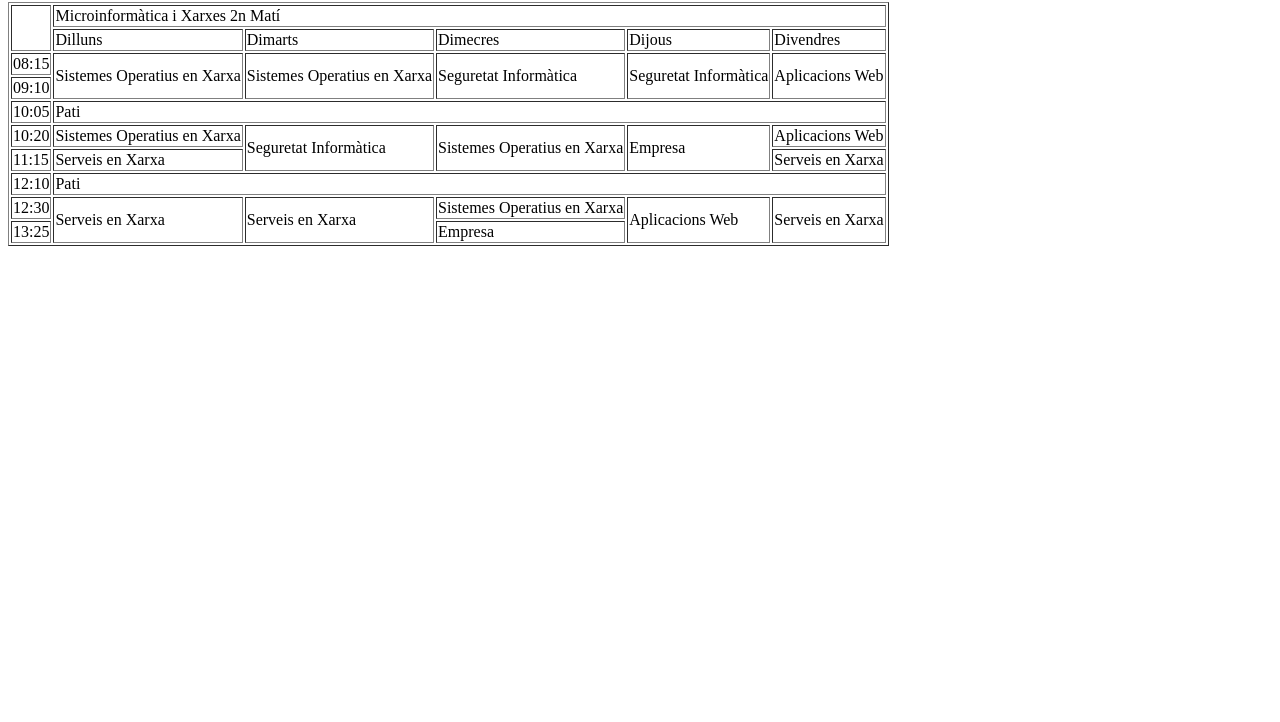
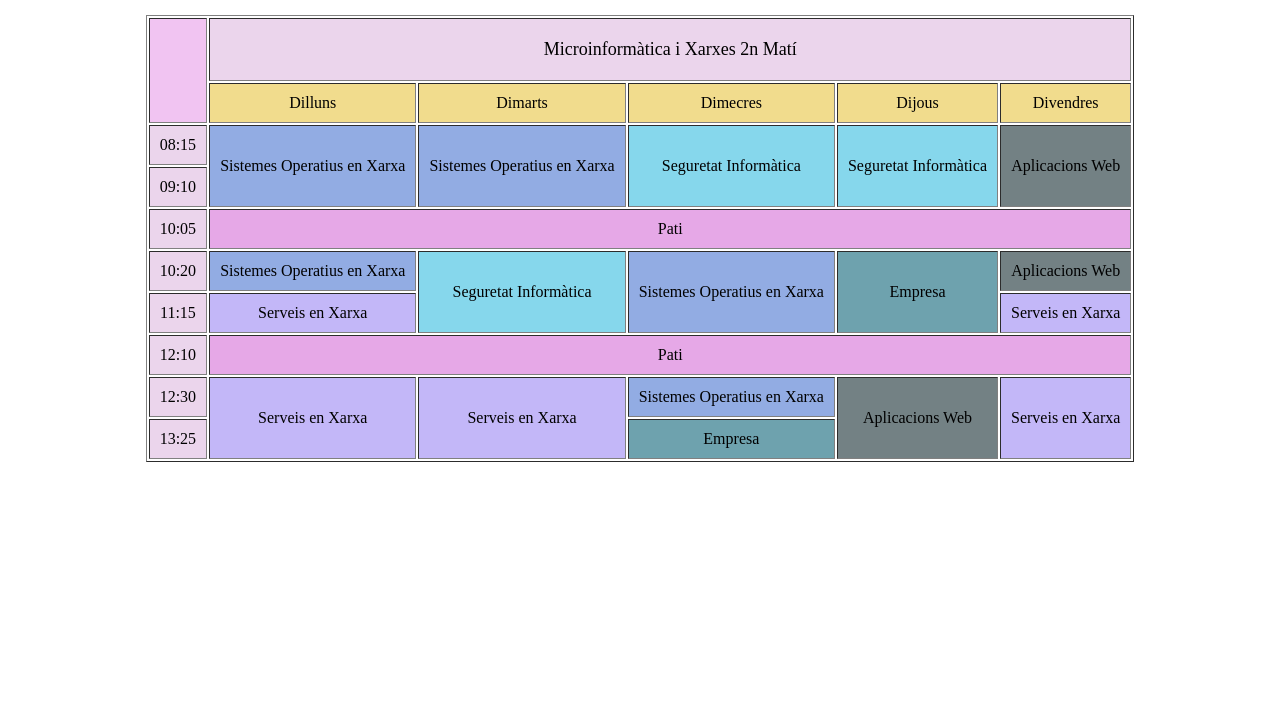
Before and after one commit to cerro88/primer_proyecto, a plain HTML site: page horari.html in a window 1280 px wide. Shown: the part 78-800 px from the top of the page. Drawn offline with Linux system fonts and the light colour scheme.

Commit message:
link css horari

```diff
--- a/horari.html
+++ b/horari.html
@@ -4,7 +4,7 @@
 <head>
     <meta charset="UTF-8">
     <meta name="viewport" content="width=device-width, initial-scale=1.0">
-    <link rel="stylesheet" href="style.css">
+    <link rel="stylesheet" href="css/horari.css">
     <title>Horari</title>
 </head>
 
```
